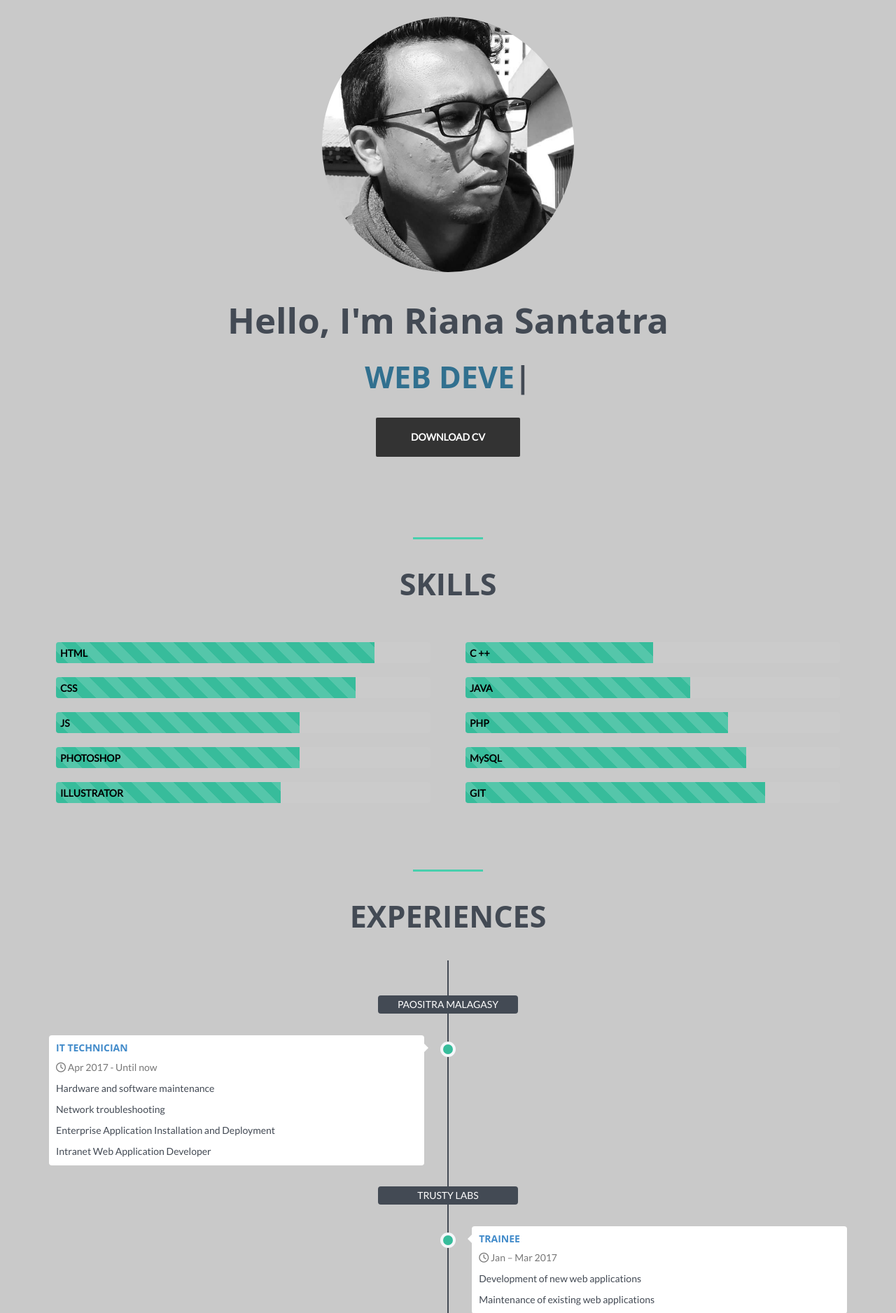
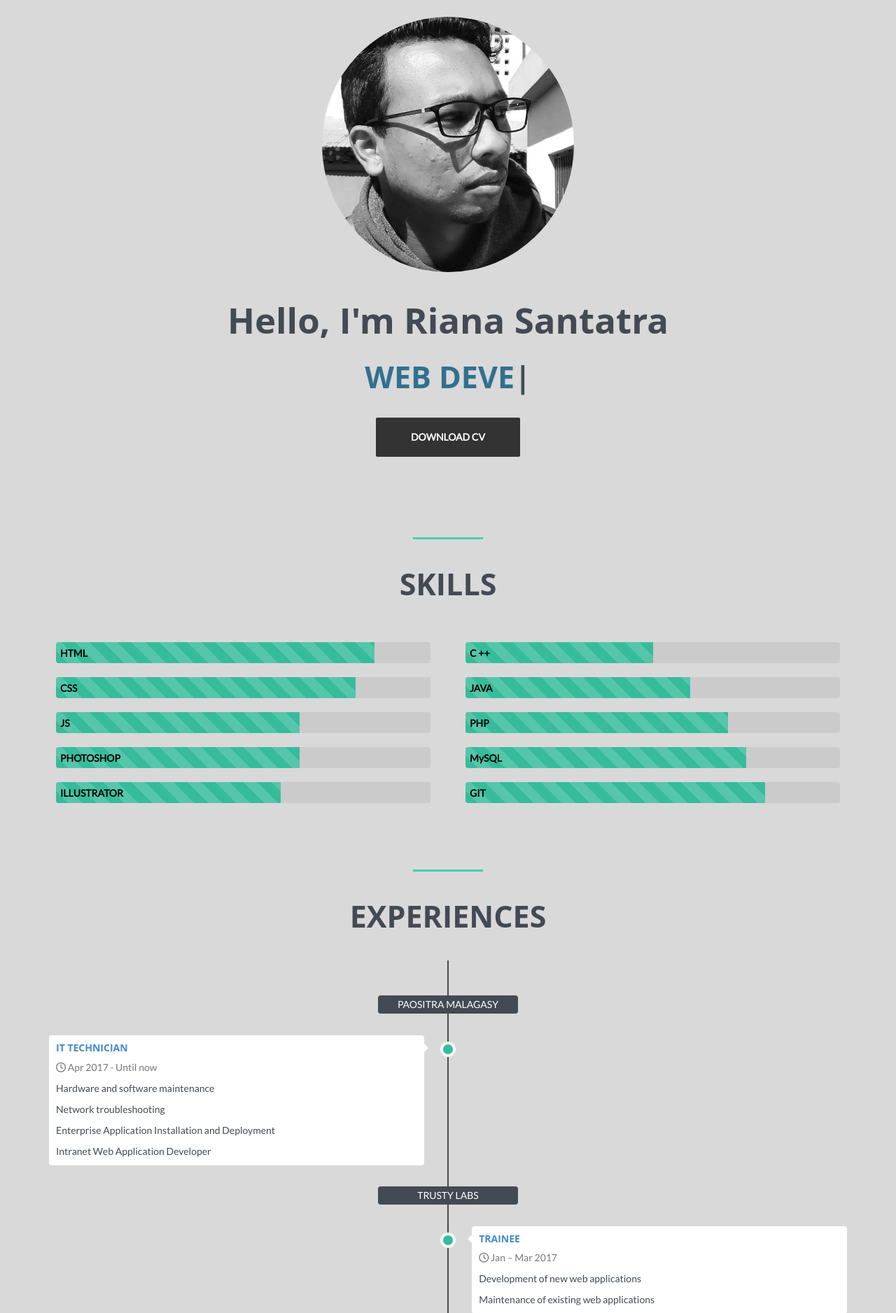
Before and after one commit to rianasantatra/Portfolio, a PHP site: page / in a window 1280 px wide. Shown: the part 51-1928 px from the top of the page at 70% size. Run offline with PHP 8.4, Linux system fonts and the light colour scheme.

Commit message:
background color change

```diff
--- a/assets/css/custom.css
+++ b/assets/css/custom.css
@@ -4,7 +4,7 @@
 @import url("https://fonts.googleapis.com/css2?family=Lato&display=swap");
 body {
   font-family: "Lato", sans-serif !important;
-  background-color: #c9c9c9;
+  background-color: #d9d9d9;
 }
 
 a {
```
